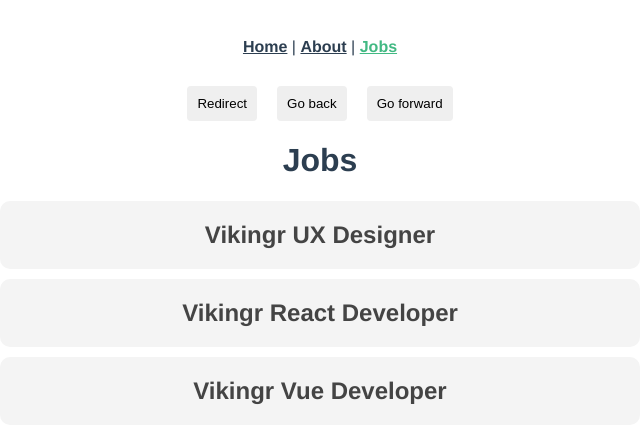
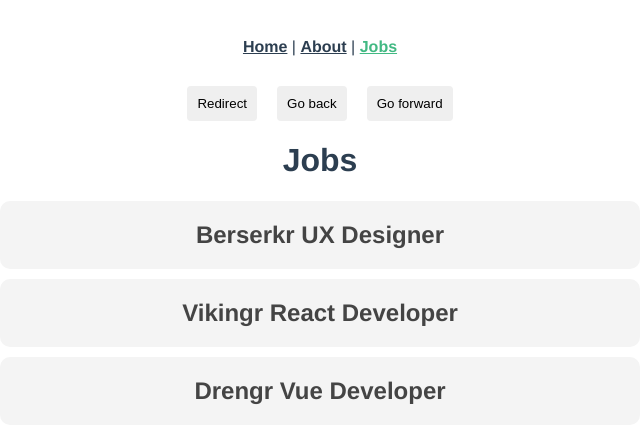
Before and after one commit to Natefr0st/vikingr-jobs, a Vue app: page /jobs in a window 1280 px wide. Shown: the top 444 px of the page, without its empty margins (320-960 px from the left). Built offline with nearby package versions, Linux system fonts and the light colour scheme; data requests are answered from the project's data file.

Commit message:
Fetch and use mocked data

```diff
--- a/src/views/jobs/JobDetailsView.vue
+++ b/src/views/jobs/JobDetailsView.vue
@@ -1,16 +1,25 @@
 <template>
-  <h1>Job Details Page</h1>
-  <p>The job ID is {{ id }}</p>
+  <div v-if="job">
+    <h1>{{ job.title }}</h1>
+    <p>The job ID is {{ id }}</p>
+    <p>{{ job.details }}</p>
+  </div>
+  <div v-else>
+    <p>Loading job details...</p>
+  </div>
 </template>
 
 <script>
 export default {
   props: ["id"],
-  // data() {
-  //   return {
-  //     id: this.$route.params.id
-  //   }
-  // }
+  data() {
+    return {
+      job: null
+    }
+  },
+  mounted() {
+    fetch(`http://localhost:3000/jobs/${this.id}`).then((res) => res.json()).then(data => this.job = data).catch(error => console.log(error.message));
+  }
 }
 </script>
 
--- a/src/views/jobs/JobsView.vue
+++ b/src/views/jobs/JobsView.vue
@@ -1,9 +1,14 @@
 <template>
   <h1>Jobs</h1>
-  <div v-for="job in jobs" :key="job.id" class="job">
-    <router-link :to="{ name: 'jobDetails', params: {id: job.id}}">
-      <h2>{{ job.title }}</h2>
-    </router-link>
+  <div v-if="jobs.length">
+    <div v-for="job in jobs" :key="job.id" class="job">
+      <router-link :to="{ name: 'jobDetails', params: {id: job.id}}">
+        <h2>{{ job.title }}</h2>
+      </router-link>
+    </div>
+  </div>
+  <div v-else>
+    <p>Loading jobs...</p>
   </div>
 </template>
 
@@ -11,12 +16,11 @@
 export default {
   data() {
     return {
-      jobs: [
-        {title: "Vikingr UX Designer", id: 1, details: "lorem"},
-        {title: "Vikingr React Developer", id: 2, details: "lorem"},
-        {title: "Vikingr Vue Developer", id: 3, details: "lorem"},
-      ]
+      jobs: []
     }
+  },
+  mounted() {
+    fetch("http://localhost:3000/jobs").then((res) => res.json()).then(data => this.jobs = data).catch(error => console.log(error.message));
   }
 }
 </script>
```
